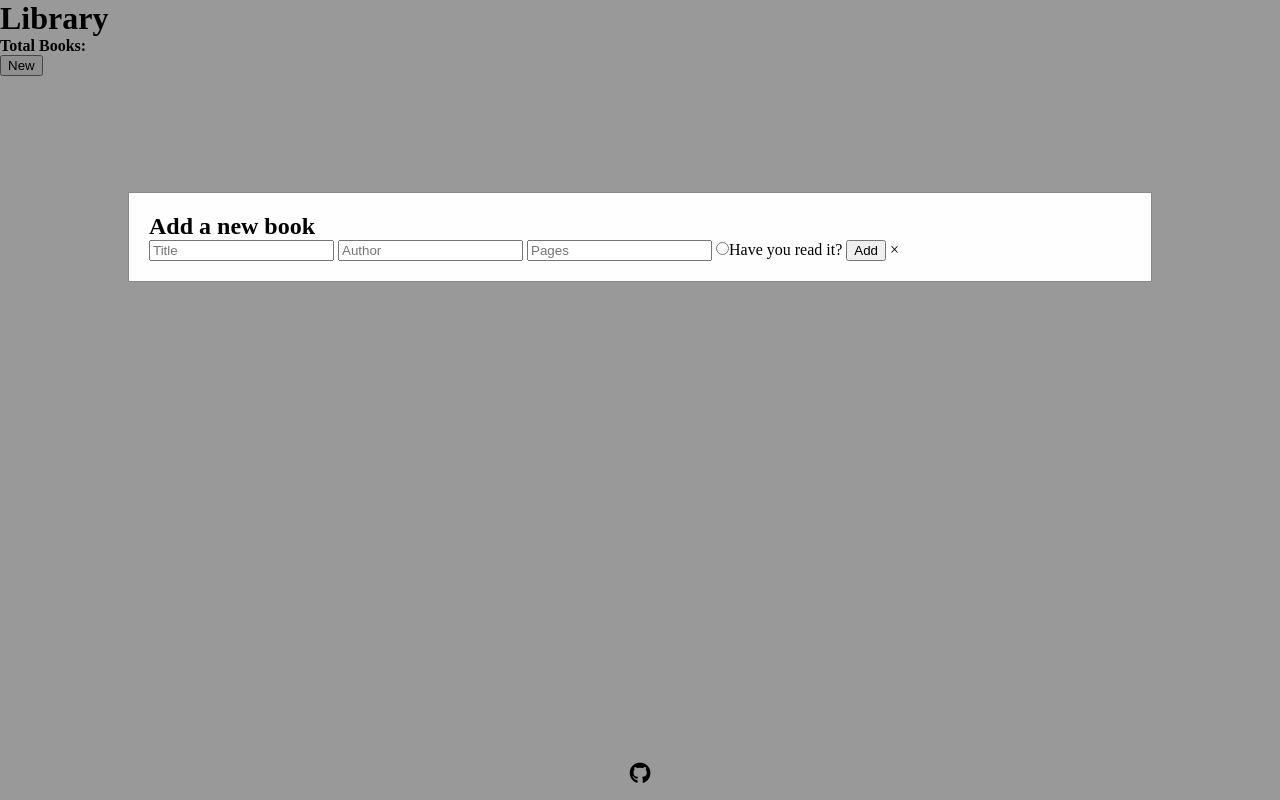
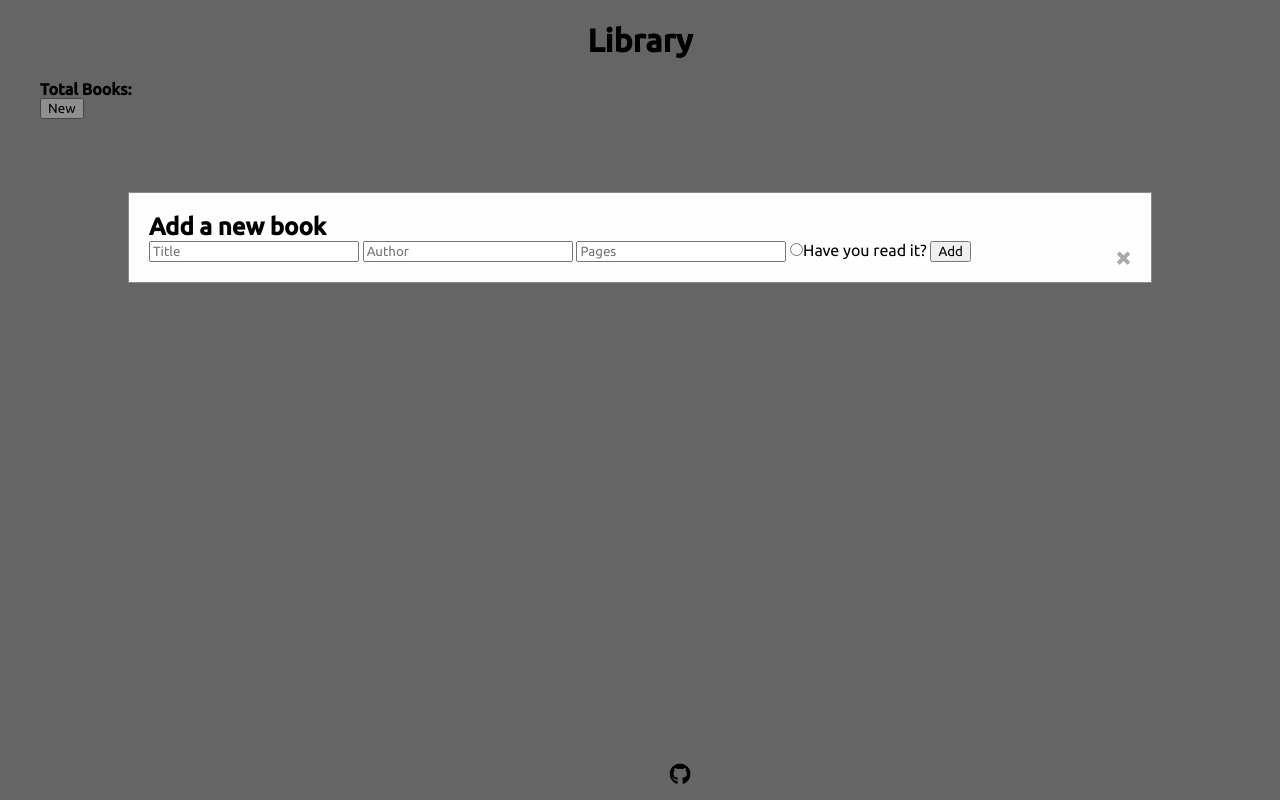
Before and after one commit to bartbzd/library, a plain HTML site: page index.html in a window 1280 px wide. Both pictures are taken after a click on the button "New". Drawn offline with Linux system fonts and the light colour scheme.

Commit message:
Add modal, h1, header and card grid styling

```diff
--- a/styles.css
+++ b/styles.css
@@ -4,23 +4,32 @@
   outline: none;
   padding: 0 auto;
   margin: 0 auto;
+  font-family: "Ubuntu", sans-serif; /*300-400-500*/
 }
 /* ELEMENTS */
-footer {
-  display: flex;
-  justify-content: center;
-  align-items: center;
-  text-align: center;
-  position: fixed;
-  bottom: 0;
-  width: 100%;
-  margin-bottom: 8px;
-  height: 35px;
+body {
+  background-color: darkgrey;
+  padding: 0 40px;
 }
 
+header {
+  height: 80px;
+  text-align: center;
+  line-height: 80px;
+}
+h1 {
+  font-weight: 600;
+}
 /* GRID and CARDS */
+.card-grid {
+  display: flex;
+  justify-content: space-between;
+  gap: 10px;
+}
+
 .book-card {
   background: grey;
+  width: 200px;
 }
 /* MODAL */
 .modal {
@@ -35,6 +44,12 @@ footer {
   background-color: rgb(0, 0, 0); /* Fallback color */
   background-color: rgba(0, 0, 0, 0.4); /* Black w/ opacity */
 }
+.close {
+  color: #aaaaaa;
+  float: right;
+  font-size: 28px;
+  font-weight: bold;
+}
 /* FORM */
 #book-form {
   background-color: #fefefe;
@@ -47,6 +62,17 @@ footer {
   display: none;
 }
 /* FOOTER */
+footer {
+  display: flex;
+  justify-content: center;
+  align-items: center;
+  text-align: center;
+  position: fixed;
+  bottom: 0;
+  width: 100%;
+  margin-bottom: 8px;
+  height: 35px;
+}
 i {
   margin: 0 10px;
   color: black;
```
